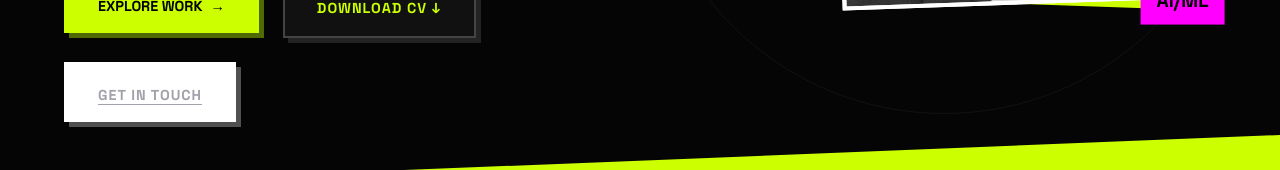
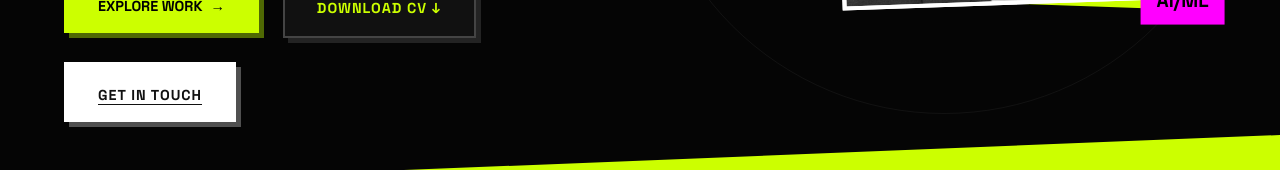
Before and after one commit to aizazahmadbuttah/portfolio, a React (Vite) app: page /#/ in a window 1280 px wide. Shown: the part 703-873 px from the top of the page. Built offline with nearby package versions, Linux system fonts and the light colour scheme.

Commit message:
fix: contact column dead space (flex distribute) and ghost-btn contrast (#111 text)

```diff
--- a/src/App.css
+++ b/src/App.css
@@ -375,7 +375,7 @@ main {
 /* Ghost button (3rd hero button) */
 .ghost-btn {
     background: transparent;
-    color: var(--text-muted);
+    color: #111;
     border: none;
     padding: 0;
     font-family: var(--font-body);
@@ -391,7 +391,7 @@ main {
 }
 
 .ghost-btn:hover {
-    color: var(--text-color);
+    color: #000;
 }
 
 .button-wrapper {
@@ -1577,6 +1577,8 @@ main {
     display: flex;
     flex-direction: column;
     gap: 1rem;
+    flex: 1;
+    justify-content: space-evenly;
 }
 
 .contact-detail-item {
--- a/src/pages/HomePage.jsx
+++ b/src/pages/HomePage.jsx
@@ -446,7 +446,7 @@ function HomePage() {
                             </form>
                         </div>
                         <div className="contact-info-panel">
-                            <div className="contact-details" style={{ marginTop: '2rem' }}>
+                            <div className="contact-details">
                                 <a href="mailto:aizazahmadbuttah@gmail.com" className="contact-detail-item">
                                     <div className="contact-detail-icon">📧</div>
                                     <div className="contact-detail-text">
```
